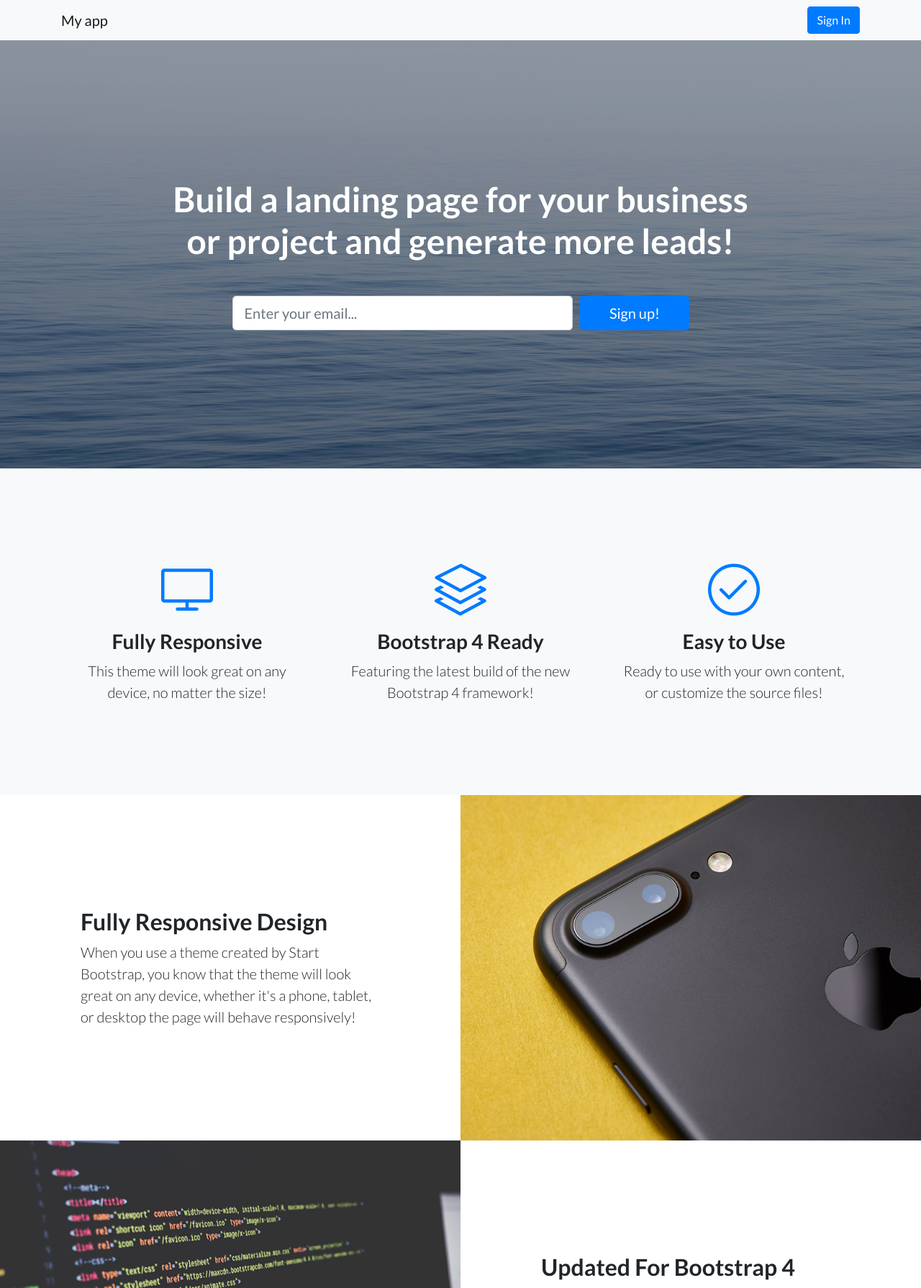
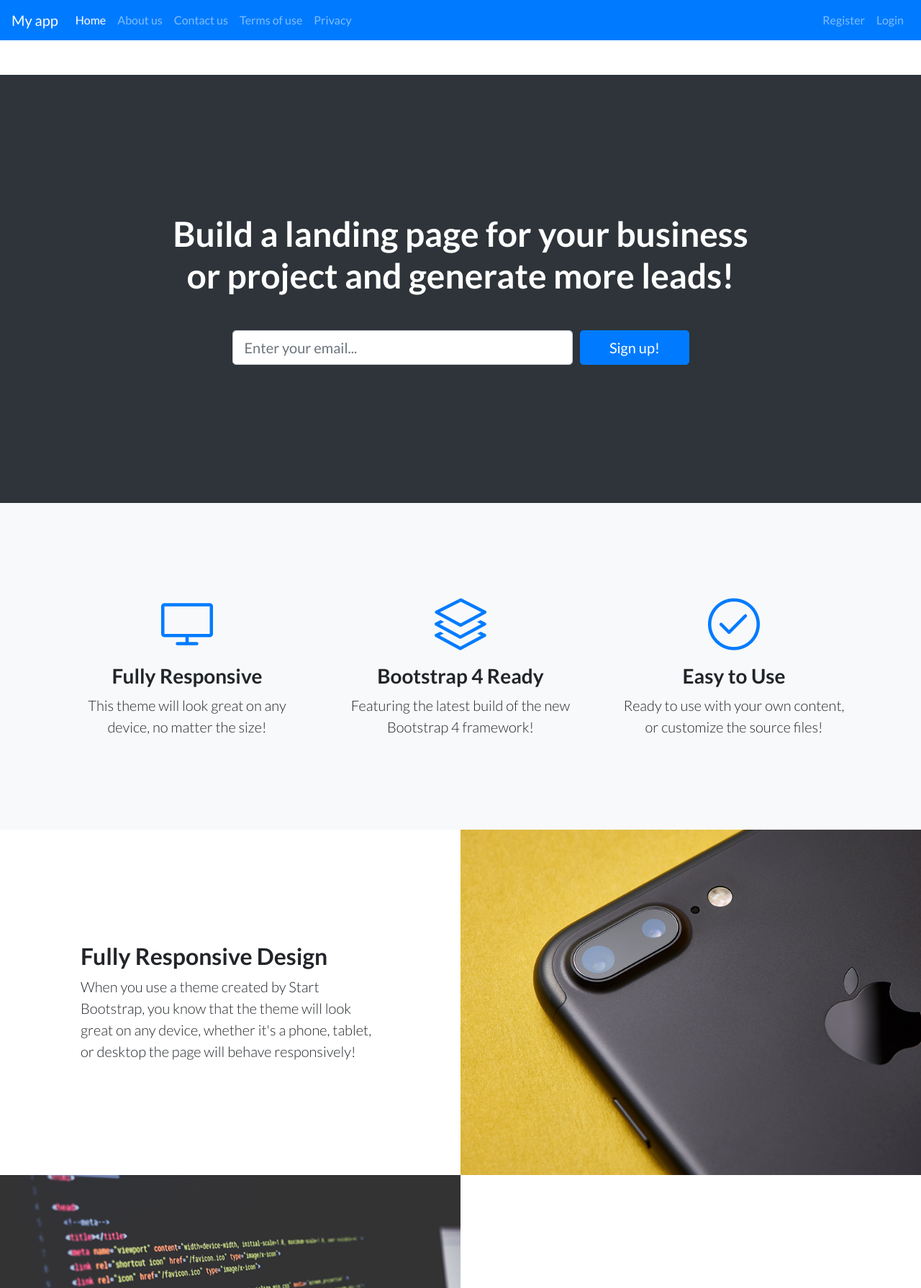
Before and after one commit to aleoreina/django-goodstart, a Django app: page / in a window 1280 px wide. Shown: the top 1790 px of the page at 72% size. Run offline with Django 3.2, Linux system fonts and the light colour scheme; some libraries are stand-ins or nearby versions.

Commit message:
New navbar up +color, new links + landing page black updated "missed image"

```diff
--- a/webapp/public/template/base.html
+++ b/webapp/public/template/base.html
@@ -22,17 +22,46 @@
 </head>
 
 <body>
+  <nav class="navbar navbar-expand-lg navbar-dark bg-primary">
+    <a class="navbar-brand" href="#">{{ app_name }}</a>
+    <button class="navbar-toggler" type="button" data-toggle="collapse" data-target="#main_nav" aria-expanded="false" aria-label="Toggle navigation">
+      <span class="navbar-toggler-icon"></span>
+    </button>
+    <div class="collapse navbar-collapse" id="main_nav">
+    <ul class="navbar-nav">
+      <li class="nav-item active"> <a class="nav-link" href="#">Home </a> </li>
+      <li class="nav-item"><a class="nav-link" href="about-us"> About us </a></li>
+      <li class="nav-item"><a class="nav-link" href="#"> Contact us </a></li>
+      <li class="nav-item"><a class="nav-link" href="terms-of-use"> Terms of use </a></li>
+      <li class="nav-item"><a class="nav-link" href="privacy"> Privacy </a></li>
+     <!-- <li class="nav-item dropdown">
+        <a class="nav-link  dropdown-toggle" href="#" data-toggle="dropdown">  FAQ  </a>
+          <ul class="dropdown-menu">
+          <li><a class="dropdown-item" href="#"> Submenu item 1</a></li>
+          <li><a class="dropdown-item" href="#"> Submenu item 2 </a></li>
+          <li><a class="dropdown-item" href="#"> Submenu item 3 </a></li>
+          </ul>
+      </li> -->
+    </ul>
+    <ul class="navbar-nav ml-auto">
 
-  <!-- Navigation -->
-  <nav class="navbar navbar-light bg-light static-top">
-    <div class="container">
-      <a class="navbar-brand" href="#">{{ app_name }}</a>
-      <a class="btn btn-primary" href="#">Sign In</a>
-    </div>
+      <li class="nav-item"><a class="nav-link" href="{%url 'users:users-login'%}">Register</a></li>
+      <li class="nav-item"><a class="nav-link" href="{%url 'users:users-login'%}">Login</a></li>
+      <!-- <li class="nav-item"><a class="nav-link" href="#"> Menu item </a></li>-->
+      <!-- <li class="nav-item dropdown">
+        <a class="nav-link  dropdown-toggle" href="#" data-toggle="dropdown"> Dropdown right </a>
+          <ul class="dropdown-menu dropdown-menu-right">
+          <li><a class="dropdown-item" href="#"> Submenu item 1</a></li>
+          <li><a class="dropdown-item" href="#"> Submenu item 2 </a></li>
+          </ul>
+      </li> -->
+    </ul>
+    </div> <!-- navbar-collapse.// -->
   </nav>
 
 
-  <div class="block_content">
+
+  <div class="block_content mt-5">
     {% block content %} {% endblock %}
 </div>
 
```
Also changed, not shown: webapp/static/template/base/css/landing-page.min.css (+1 -1 lines).
